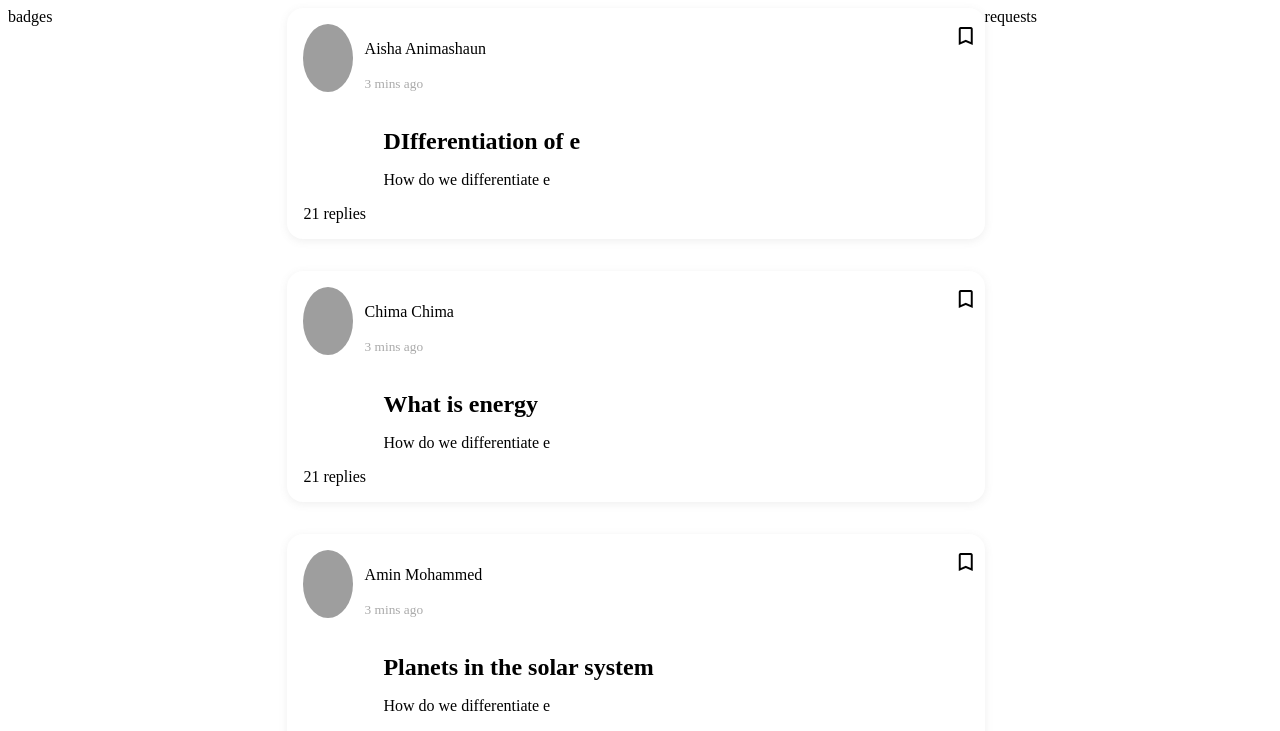
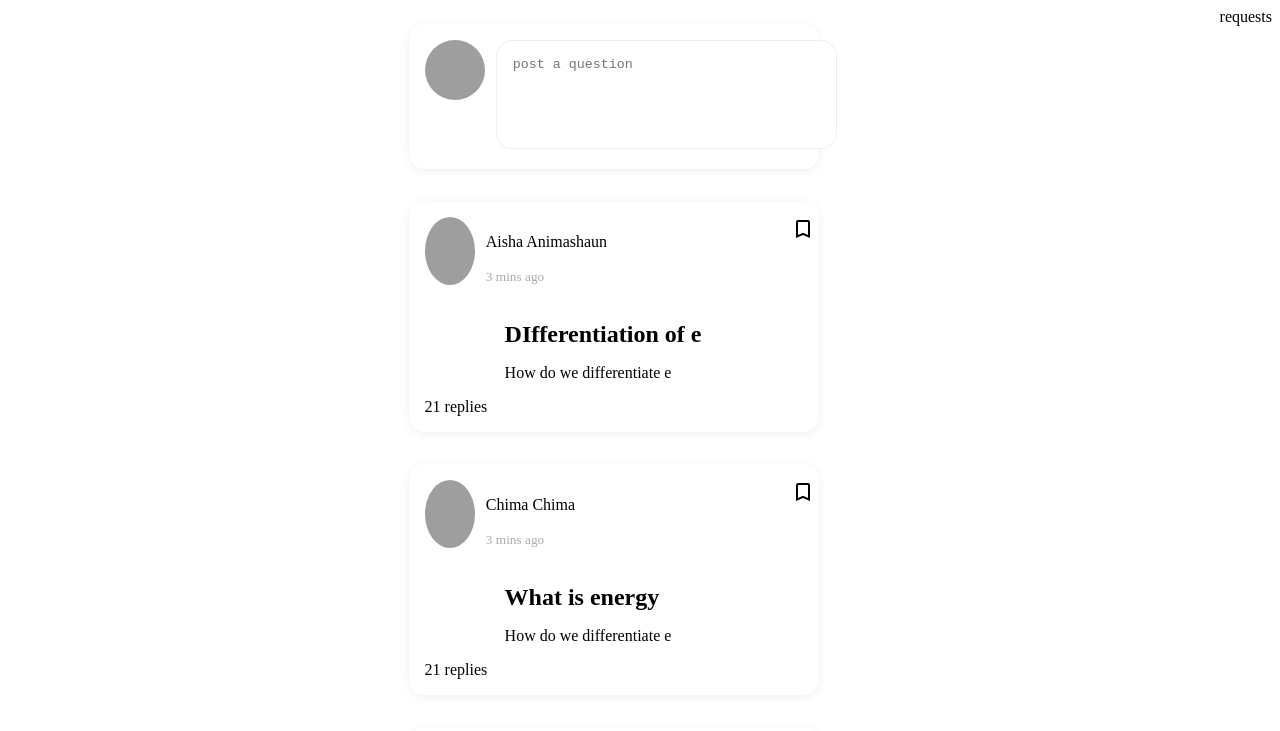
Before and after one commit to faddal-turntabl/eduflow-frontend, an Angular app: page /feed in a window 1280 px wide. Shown: the top 731 px of the page. Built offline with nearby package versions, Linux system fonts and the light colour scheme; grey boxes are pictures that could not be loaded.

Commit message:
post field and posts ui complete

```diff
--- a/src/app/screens/feed/feed.component.css
+++ b/src/app/screens/feed/feed.component.css
@@ -5,18 +5,58 @@ main{
 }
 
 section{
-    flex-grow: 1;
+    /* flex-grow: 1; */
 }
 
+.feed{
+    width: 35%;
+}
+
+/* post field */
+.post-field{
+    padding: 1rem;
+}
+
+/* .post-field:focus-within{
+    position: absolute;
+    z-index: 999;
+    height: 100vh;
+    width: initial;
+} */
+
+/* .post-field:focus-within:after{
+    content: 'heyyyyy';
+    display: block;
+    position: absolute;
+    width: 100vw;
+    height: 100vh;
+    background-color: rgba(13,12,14,0.1);
+    top: 0;
+    left: -30vw;
+    z-index: 1;
+} */
+
+.post-field textarea{
+    border: 0.1rem solid #eee;
+    border-radius: 1rem;
+    padding: 1rem;
+    outline: none;
+    resize: none;
+    width: 100%;
+}
+
+
+/* posts */
+
+
 .posts{
-
+    padding: 1rem;
 }
 
 .post{
     padding: 1rem;
     border-radius: 1rem;
     box-shadow: rgba(99, 99, 99, 0.1) 0px 2px 8px 0px;
-    margin-bottom: 2rem;
     position: relative;
 }
 
--- a/src/app/screens/feed/feed.component.html
+++ b/src/app/screens/feed/feed.component.html
@@ -1,10 +1,24 @@
 <main>
     <section>
-       badges
+
     </section>
+
+
     <!-- all feeeds -->
     <section class="feed">
-        <div class="post-field"></div>
+        <div class="post-field">
+            <div class="post">
+                <div class="post-owner">
+                    <div>
+                        <img src="https://picsum.photos/60" alt="">
+                    </div>
+                    <div>
+                        <textarea name="" id="" cols="75" rows="5" placeholder="post a question"></textarea>
+                    </div>
+                    <div></div>
+                </div>
+            </div>
+        </div>
         <!-- posts -->
         <div class="posts" *ngFor="let question of questions; let i = index">
             <div class="post">
```
